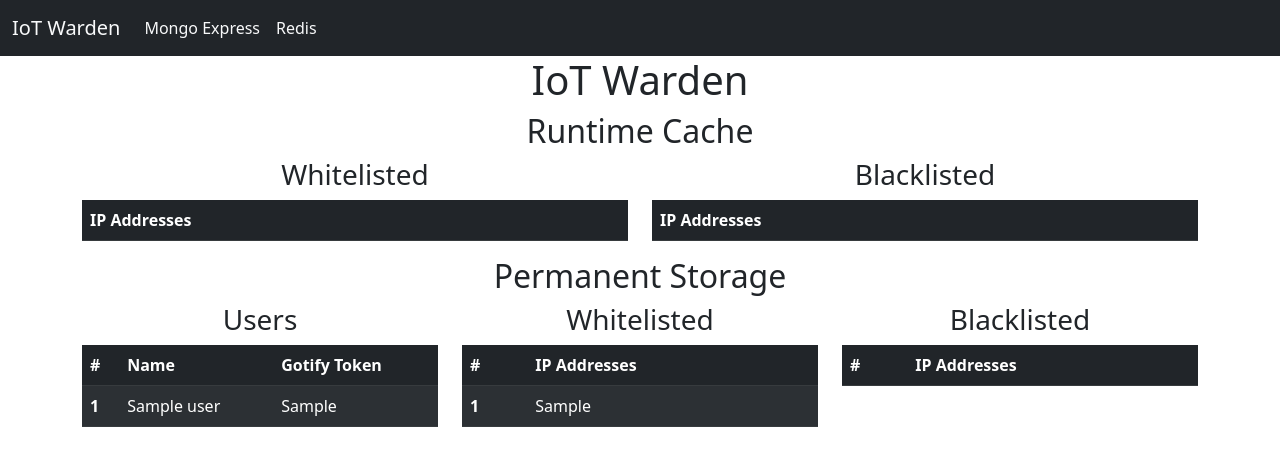
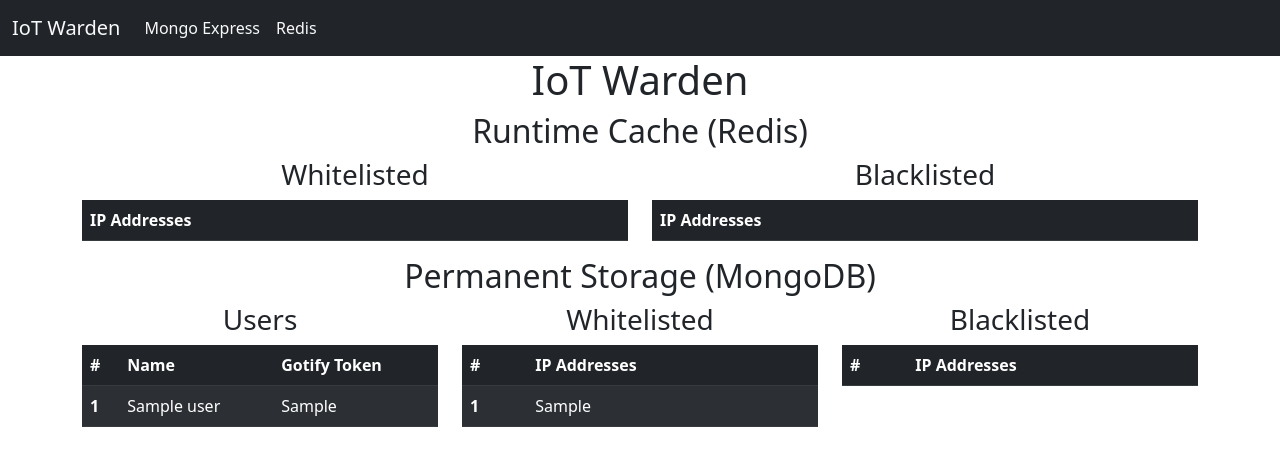
Before and after one commit to ReturnOfTheLast/p3_management_interface, a Flask app: page / in a window 1280 px wide. Shown: the top 466 px of the page. Run offline with Flask 3, Linux system fonts and the light colour scheme; a database or web service that is not in the repository returns one stand-in record (values such as "Sample title"); data that the repository does not hold is empty; some libraries are stand-ins or nearby versions.

Commit message:
What Benja Said

```diff
--- a/templates/index.html
+++ b/templates/index.html
@@ -2,8 +2,8 @@
 {% block septitle %}{% endblock %}
 {% block content %}
     <h1 class="text-center">IoT Warden</h1>
-    {# Runtime Data #}
-    <h2 class="text-center">Runtime Cache</h2>
+    {# Runtime Data (redis) #}
+    <h2 class="text-center">Runtime Cache (Redis)</h2>
     <div class="row">
         {% for name, list in redis_wbl %}
             <div class="col">
@@ -26,8 +26,8 @@
         {% endfor %}
     </div>
 
-    {# Permanent Data #}
-    <h2 class="text-center">Permanent Storage</h2>
+    {# Permanent Data (mongo) #}
+    <h2 class="text-center">Permanent Storage (MongoDB)</h2>
     <div class="row">
         <div class="col">
             <h3 class="text-center">Users</h3>
```
